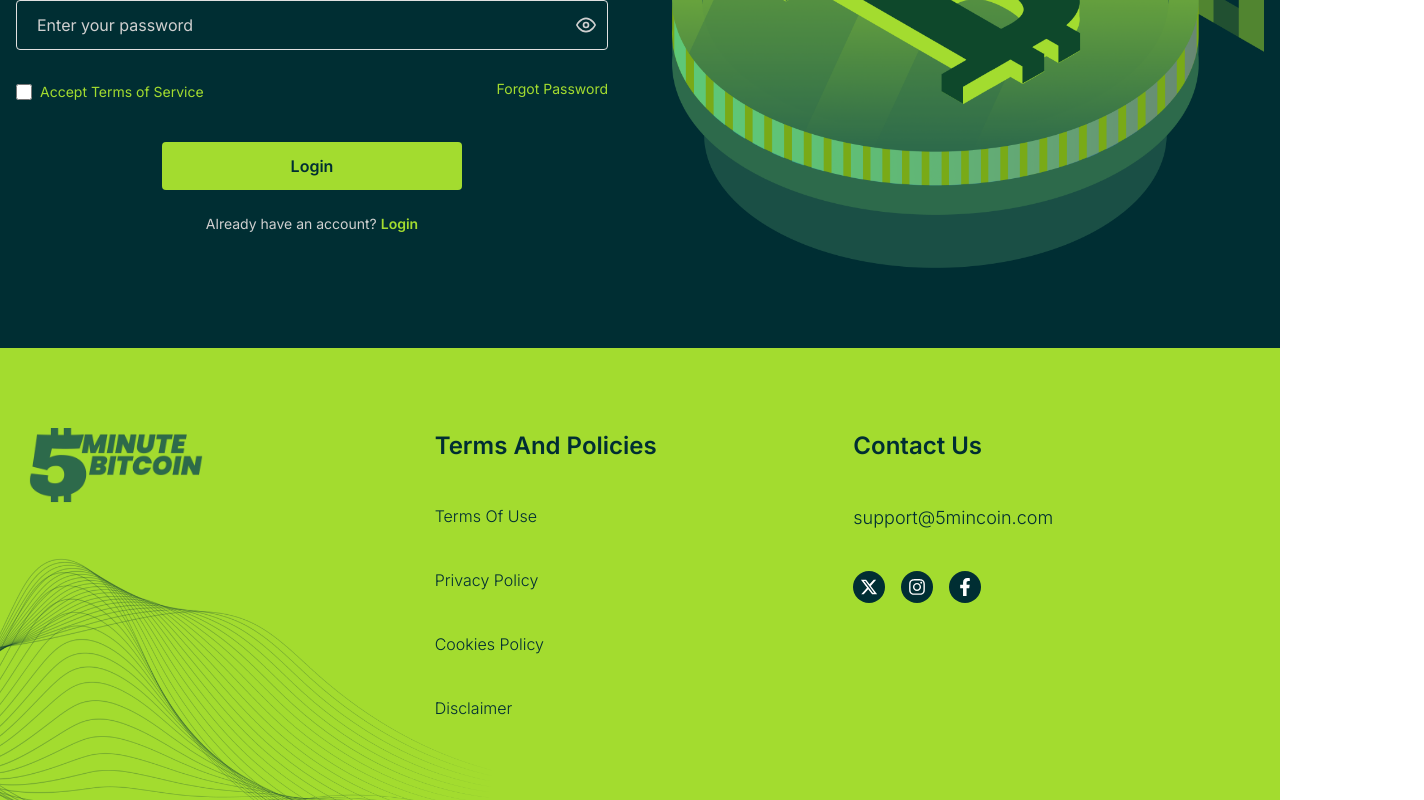
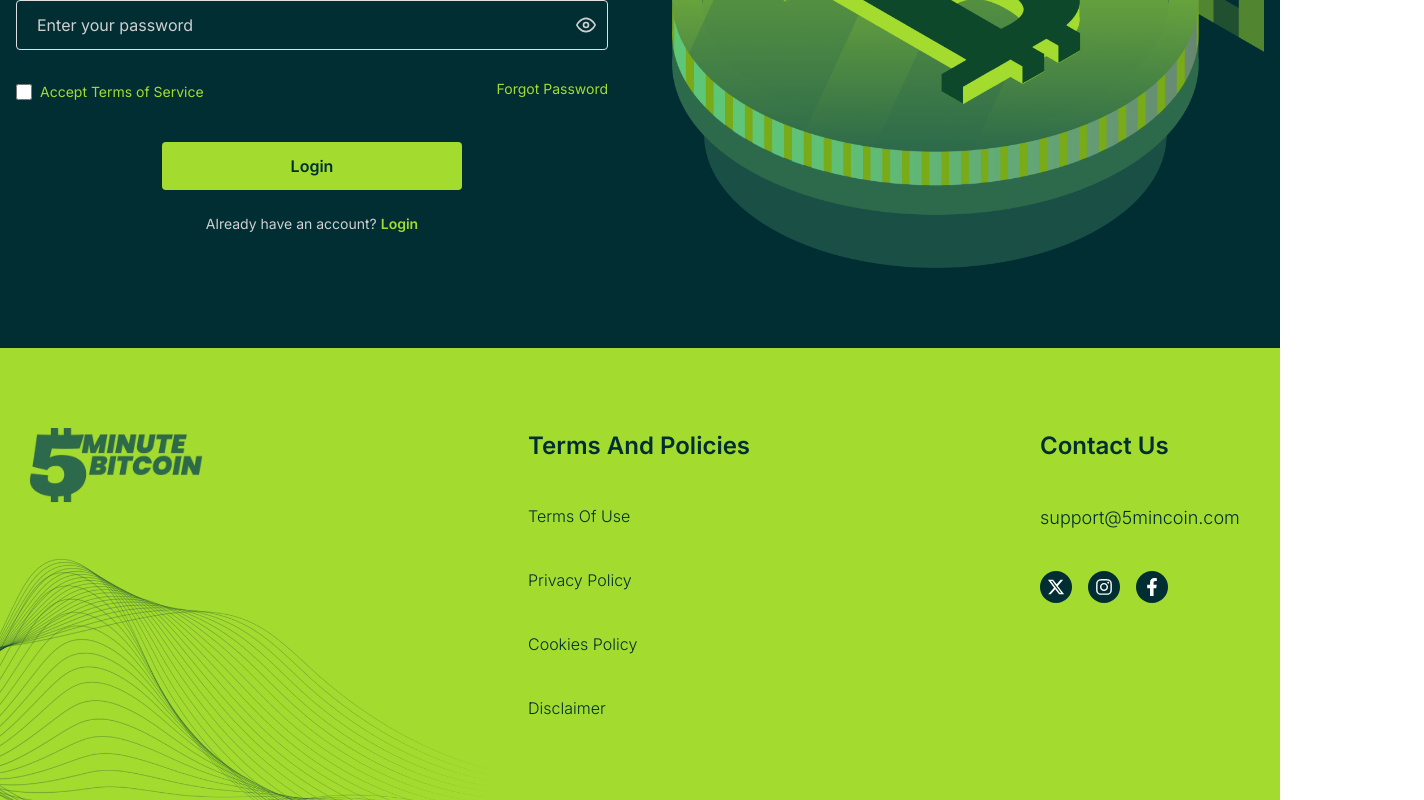
Before and after one commit to jihansofts/Bitcoin-Landing-React, a React (Vite) app: page /login in a window 1280 px wide. Shown: the part 705-1505 px from the top of the page, 1424 px wide, since content can reach past the window. Built offline with nearby package versions, Linux system fonts and the light colour scheme.

Commit message:
issue fix

```diff
--- a/src/Components/Footer/Footer.jsx
+++ b/src/Components/Footer/Footer.jsx
@@ -12,7 +12,7 @@ const Footer = () => {
     >
       <div className="container mx-auto py-20 px-4 ">
         {/* Logo */}
-        <div className="grid grid-cols-12 max-sm:text-center gap-2">
+        <div className="grid grid-cols-12 max-sm:text-center gap-x-40 max-2xl:gap-x-32 max-xl:gap-x-20 max-lg:gap-x-10 max-md:gap-x-4 max-sm:gap-2">
           <div className="col-span-4 max-sm:col-span-12 max-sm:mx-auto">
             <img className="w-[200px]" src={Logo} alt="Logo" />
           </div>
--- a/src/Components/Navbar/Navbar.jsx
+++ b/src/Components/Navbar/Navbar.jsx
@@ -24,7 +24,9 @@ const Navbar = () => {
     <div className="w-full bg-white py-7">
       <div className="container mx-auto px-4">
         <div className="flex items-center justify-between">
-          <img className="w-[120px]" src={Logo} alt="Logo" />
+          <NavLink to="/">
+            <img className="w-[120px]" src={Logo} alt="Logo" />
+          </NavLink>
 
           {/* Desktop Nav */}
           <div className="hidden lg:flex items-center justify-between">
```
